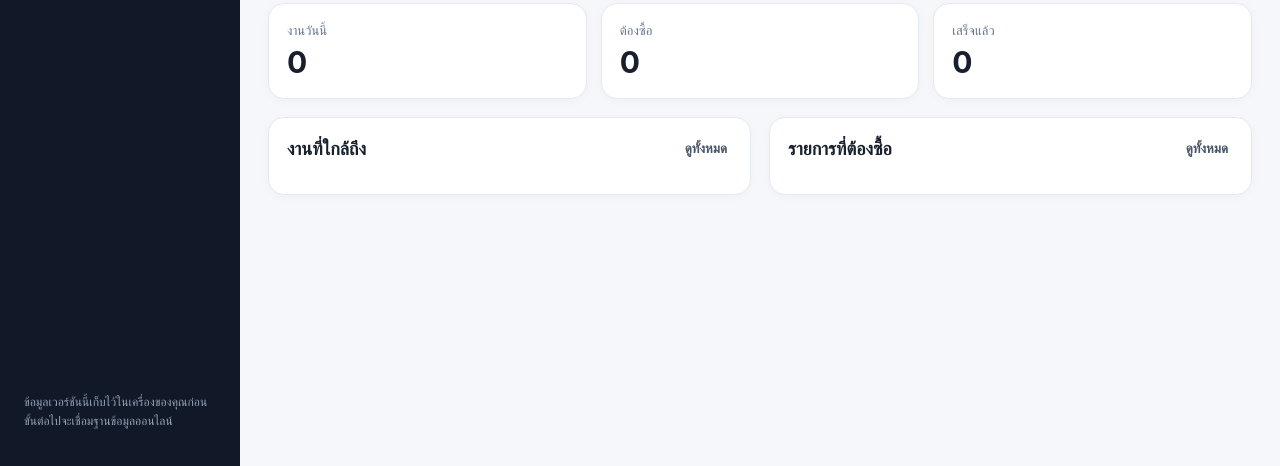
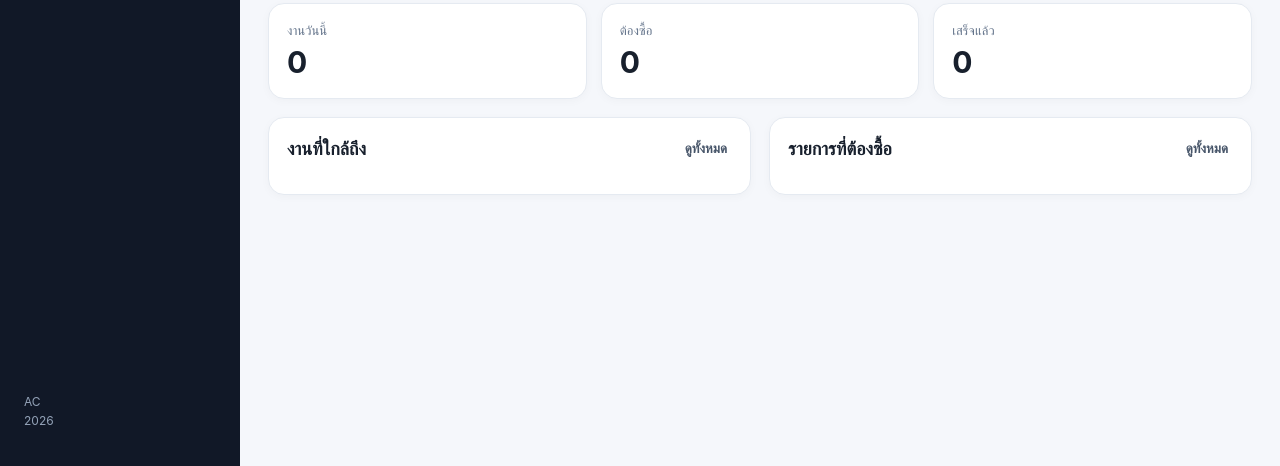
Before and after one commit to acca-dev/ac, a plain HTML site: page index.html in a window 1280 px wide. Shown: the part 334-800 px from the top of the page. Drawn offline with nearby package versions, Linux system fonts and the light colour scheme; no server answers.

Commit message:
Update index.html

```diff
--- a/index.html
+++ b/index.html
@@ -18,7 +18,7 @@
       <button class="nav" data-page="tasks">✓ <span>งาน</span></button>
       <button class="nav" data-page="calendar">▦ <span>ปฏิทิน</span></button>
     </nav>
-    <div class="side-note">ข้อมูลเวอร์ชันนี้เก็บไว้ในเครื่องของคุณก่อน<br>ขั้นต่อไปจะเชื่อมฐานข้อมูลออนไลน์</div>
+    <div class="side-note">AC<br>2026</div>
   </aside>
 
   <main>
```
